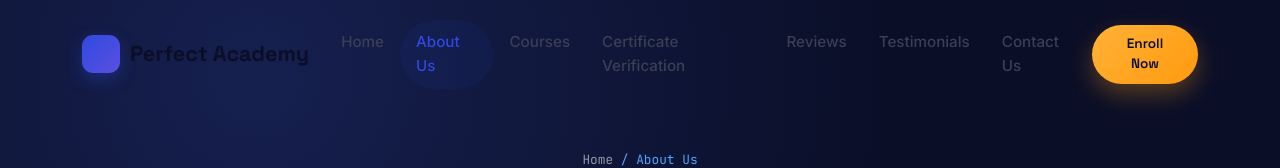
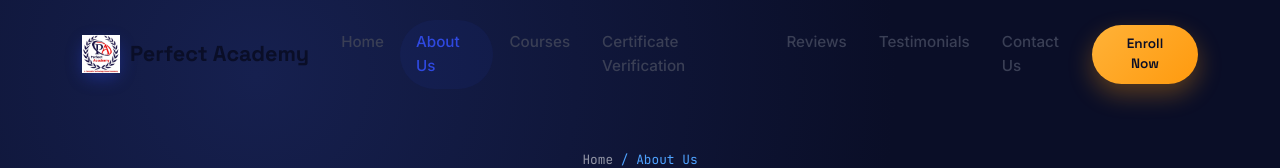
Before and after one commit to Parbesh6/magarale, a plain HTML site: page about.html in a window 1280 px wide. Shown: the top 168 px of the page. Drawn offline with nearby package versions, Linux system fonts and the light colour scheme; files that its build step writes are made by us from their sources; files whose address does not match are found by name.

Commit message:
Fix logo image path in navbar

```diff
--- a/about.html
+++ b/about.html
@@ -18,7 +18,7 @@
 <!-- ================= NAVBAR ================= -->
 <nav class="navbar navbar-expand-lg pa-navbar">
   <div class="container">
-    <a class="navbar-brand" href="index.html"><span class="brand-mark"><img src="./{css,js,images/{logo,courses,students,banners}}/Logo.png" alt=""></span> Perfect Academy</a>
+    <a class="navbar-brand" href="index.html"><span class="brand-mark"><img src="./Logo.png" alt=""></span> Perfect Academy</a>
     <button class="navbar-toggler" type="button" data-bs-toggle="collapse" data-bs-target="#paNav">
       <i class="bi bi-list fs-2"></i>
     </button>
```
